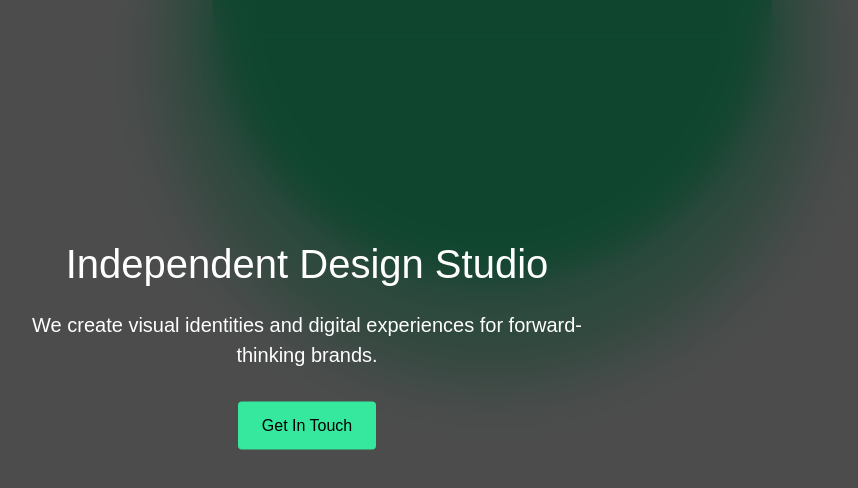
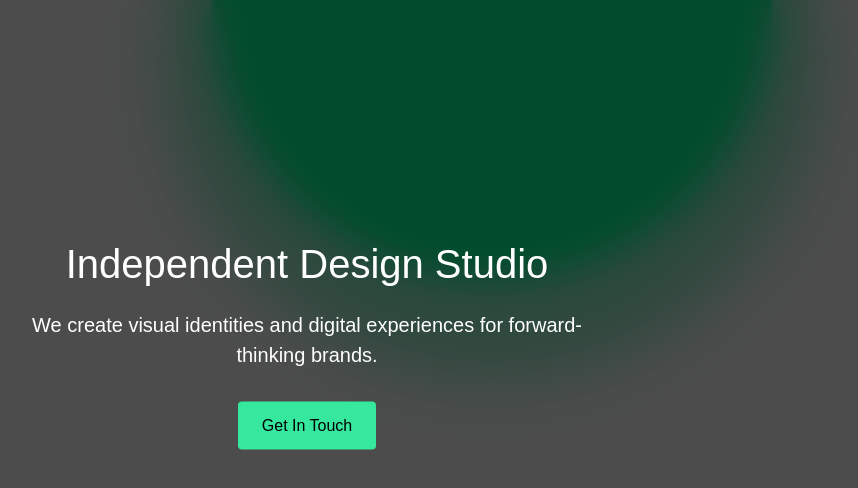
Before and after one commit to SandeepBhaskar1/Webfinitydevelopers, a Next.js app: page / in a window 1280 px wide. Shown: the top 488 px of the page, without its empty margins (333-1191 px from the left). Built offline with nearby package versions, Linux system fonts and the light colour scheme.

Commit message:
hero section

```diff
--- a/src/app/components/HeroSection/HeroSection.css
+++ b/src/app/components/HeroSection/HeroSection.css
@@ -29,7 +29,8 @@ body, html {
   width: 35rem;
   height: 35rem;
   border-radius: 50%;
-  background-color: #35e89e;
+  background-color:rgb(0, 255, 149);
+  opacity: 1;
   position: absolute;
   top: 0;
   left: 0;
```
